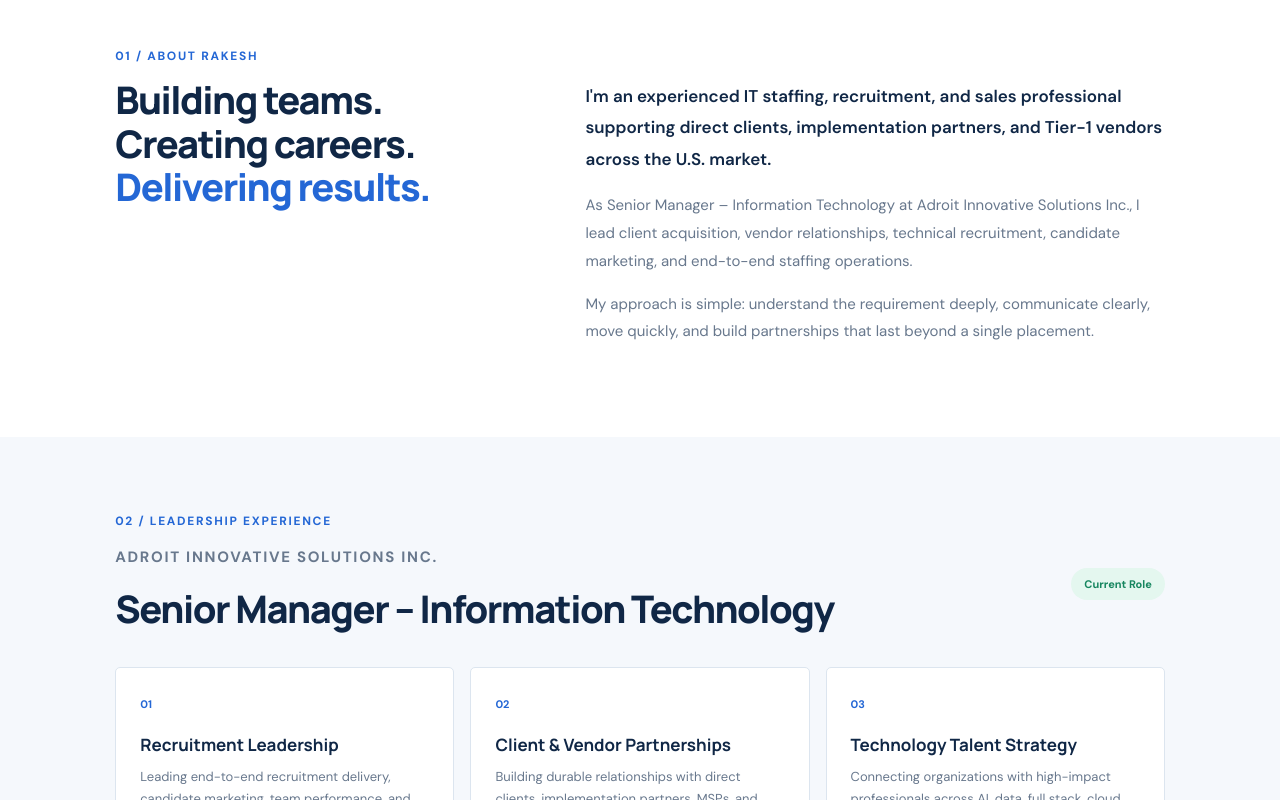
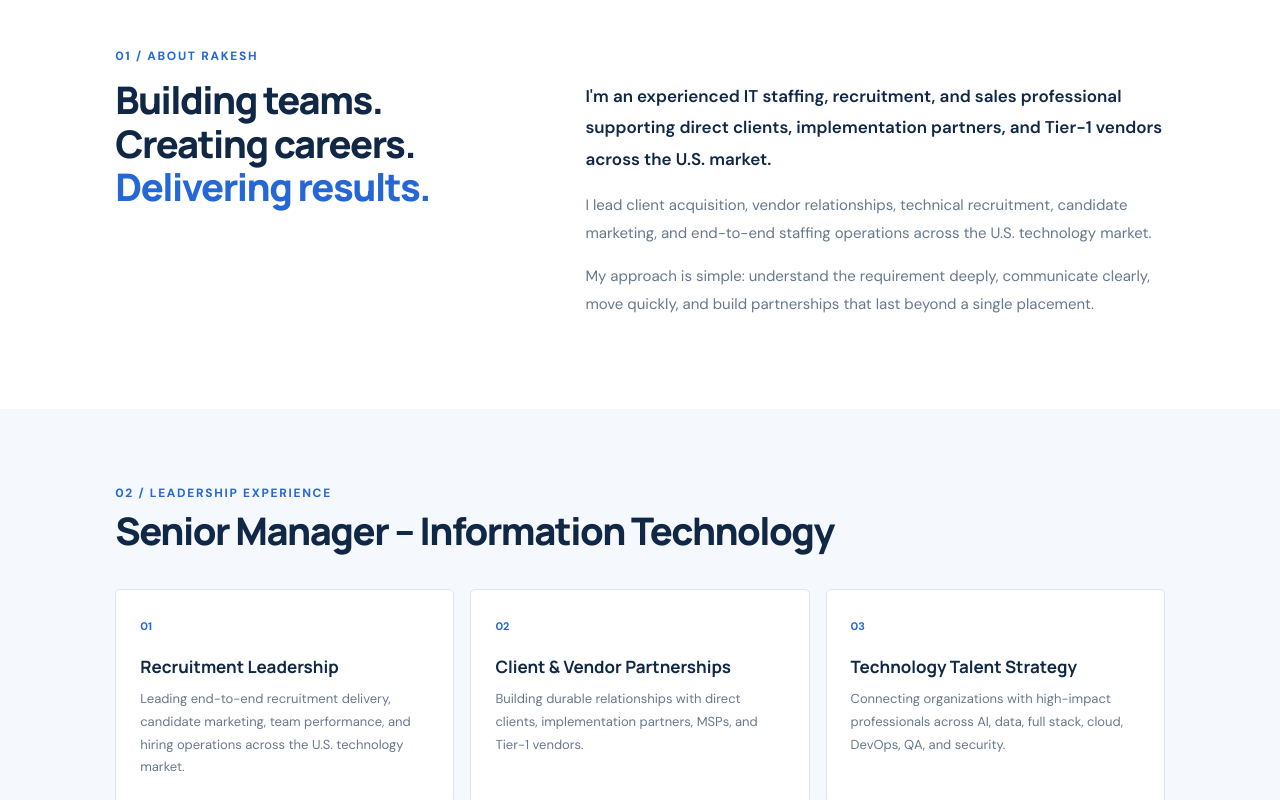
Before and after one commit to 12pardhu/Tech_Talent_USA, a plain HTML site: page static/about.html in a window 1280 px wide. Shown: the part 626-1426 px from the top of the page. Drawn offline with Linux system fonts and the light colour scheme.

Commit message:
Remove Adroit company label and current role badge from About page

```diff
--- a/static/about.html
+++ b/static/about.html
@@ -26,14 +26,14 @@
 <div><h2>Building teams.<br>Creating careers.<br><em>Delivering results.</em></h2></div>
 <div class="profile-copy">
 <p>I'm an experienced IT staffing, recruitment, and sales professional supporting direct clients, implementation partners, and Tier-1 vendors across the U.S. market.</p>
-<p>As Senior Manager – Information Technology at Adroit Innovative Solutions Inc., I lead client acquisition, vendor relationships, technical recruitment, candidate marketing, and end-to-end staffing operations.</p>
+<p>I lead client acquisition, vendor relationships, technical recruitment, candidate marketing, and end-to-end staffing operations across the U.S. technology market.</p>
 <p>My approach is simple: understand the requirement deeply, communicate clearly, move quickly, and build partnerships that last beyond a single placement.</p>
 </div>
 </div>
 </section>
 <section class="profile-section profile-band">
 <div class="section-label">02 / LEADERSHIP EXPERIENCE</div>
-<div class="profile-role"><div><p class="eyebrow">ADROIT INNOVATIVE SOLUTIONS INC.</p><h2>Senior Manager – Information Technology</h2></div><span class="profile-current">Current Role</span></div>
+<div class="profile-role"><div><h2>Senior Manager – Information Technology</h2></div></div>
 <div class="profile-cards">
 <article class="profile-card"><span>01</span><h3>Recruitment Leadership</h3><p>Leading end-to-end recruitment delivery, candidate marketing, team performance, and hiring operations across the U.S. technology market.</p></article>
 <article class="profile-card"><span>02</span><h3>Client &amp; Vendor Partnerships</h3><p>Building durable relationships with direct clients, implementation partners, MSPs, and Tier-1 vendors.</p></article>
```
